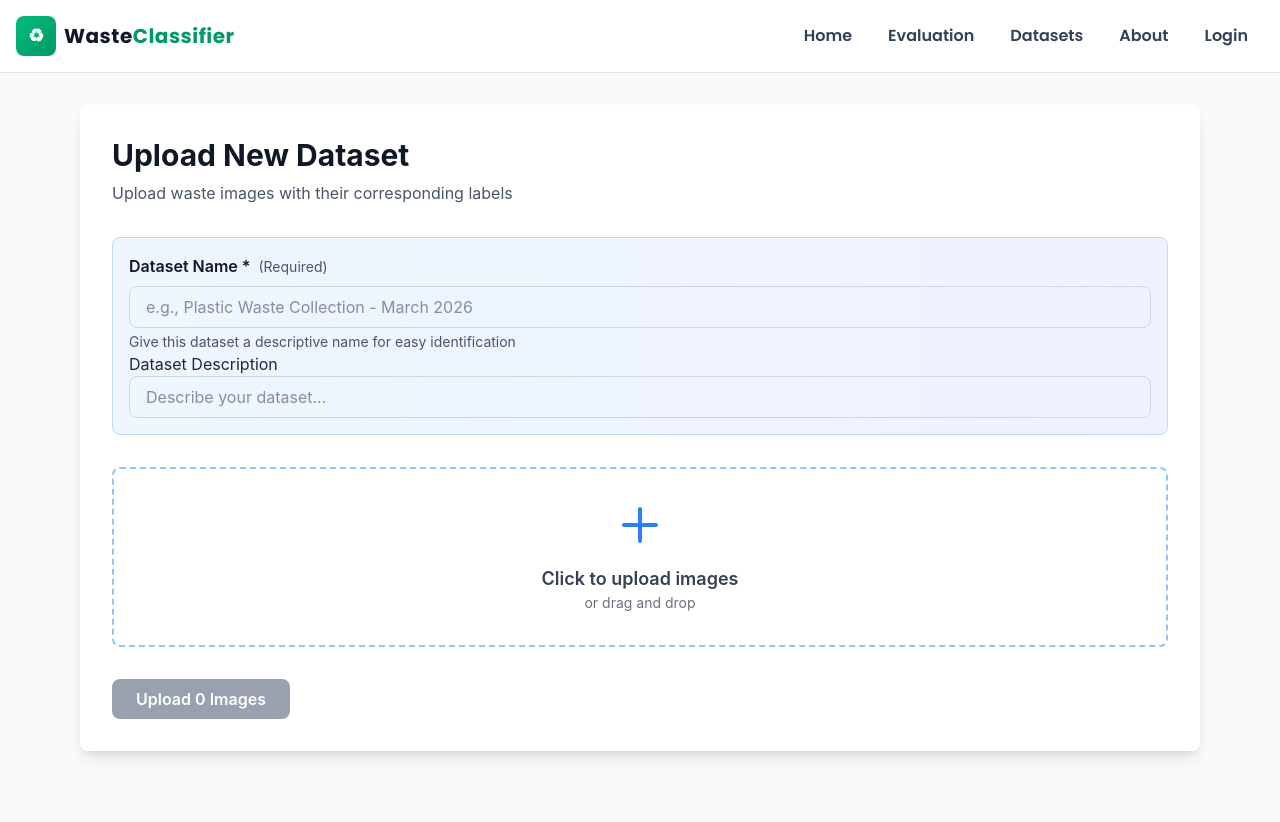
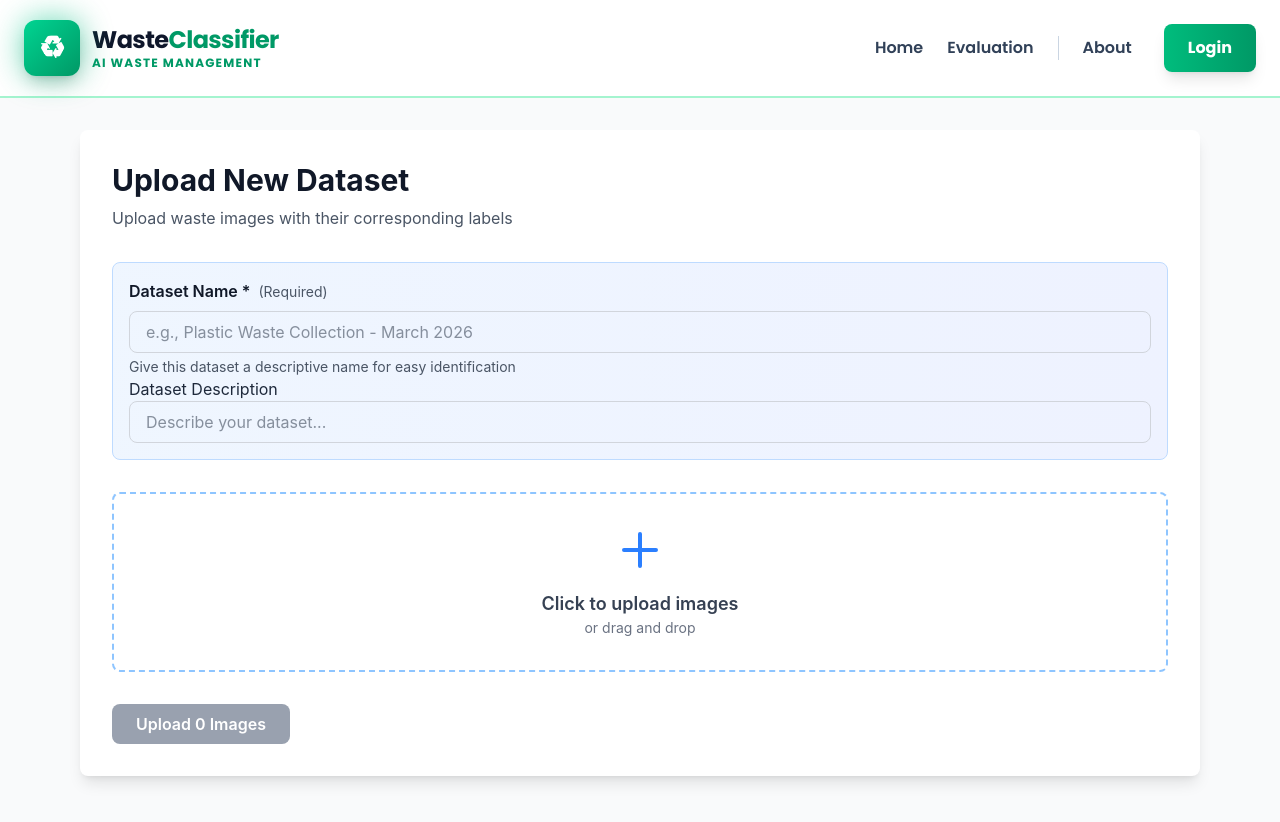
Before and after one commit to pikacoder44/waste-management-classifier, a Next.js app in the folder frontend/: page /admin/upload in a window 1280 px wide. Shown: the top 822 px of the page. Built offline with nearby package versions, Linux system fonts and the light colour scheme.

Commit message:
Refactor Navbar component to enhance layout and add admin navigation links based on user role

```diff
--- a/frontend/app/components/Navbar.tsx
+++ b/frontend/app/components/Navbar.tsx
@@ -2,57 +2,106 @@
 
 import Link from "next/link";
 import { Poppins } from "next/font/google";
-
+import { useAuth } from "../context/AuthContext";
 const poppins = Poppins({
   weight: ["600", "700"],
   subsets: ["latin"],
 });
 
 const Navbar = () => {
+  const { role } = useAuth();
   return (
     <nav
-      className={`bg-white border-b border-slate-200 shadow-sm ${poppins.className}`}
+      className={`bg-white border-b-2 border-emerald-200 shadow-md ${poppins.className}`}
     >
-      <div className="container mx-auto flex items-center justify-between px-4 py-4">
-        <div className="flex items-center gap-2">
-          <div className="w-10 h-10 rounded-lg bg-linear-to-br from-emerald-500 to-emerald-600 flex items-center justify-center">
-            <span className="text-white font-bold text-lg">♻</span>
+      <div className="container mx-auto px-6 py-5">
+        <div className="flex items-center justify-between">
+          {/* Logo & Branding */}
+          <Link href="/" className="flex items-center gap-3 group">
+            <div className="relative">
+              {/* Logo background glow */}
+              <div className="absolute inset-0 bg-linear-to-br from-emerald-400 to-emerald-600 rounded-xl blur-lg opacity-60 group-hover:opacity-100 transition-opacity duration-300"></div>
+              {/* Logo */}
+              <div className="relative w-14 h-14 rounded-xl bg-linear-to-br from-emerald-400 to-emerald-600 flex items-center justify-center shadow-lg group-hover:shadow-emerald-500/50 transition-all duration-300 transform group-hover:scale-110">
+                <span className="text-white font-bold text-3xl">♻</span>
               </div>
-          <span className="text-slate-900 text-xl font-bold tracking-wide">
+            </div>
+            <div className="flex flex-col">
+              <span className="text-slate-900 text-2xl font-bold tracking-tight leading-tight">
                 Waste<span className="text-emerald-600">Classifier</span>
               </span>
+              <span className="text-emerald-600 text-xs font-bold tracking-widest uppercase">
+                AI Waste Management
+              </span>
             </div>
-        <div className="flex items-center gap-1">
+          </Link>
+
+          {/* Navigation Links */}
+          <div className="flex items-center gap-8">
+            {/* Main Navigation */}
+            <div className="flex items-center gap-6">
               <Link
                 href="/"
-            className="text-slate-700 hover:text-emerald-600 hover:bg-emerald-50 px-4 py-2 rounded-lg transition-all font-medium"
+                className="text-slate-700 hover:text-emerald-600 font-semibold text-base transition-colors duration-200 relative group"
               >
                 Home
+                <span className="absolute bottom-0 left-0 w-0 h-0.5 bg-emerald-600 group-hover:w-full transition-all duration-300"></span>
               </Link>
               <Link
                 href="/evaluation"
-            className="text-slate-700 hover:text-emerald-600 hover:bg-emerald-50 px-4 py-2 rounded-lg transition-all font-medium"
+                className="text-slate-700 hover:text-emerald-600 font-semibold text-base transition-colors duration-200 relative group"
               >
                 Evaluation
+                <span className="absolute bottom-0 left-0 w-0 h-0.5 bg-emerald-600 group-hover:w-full transition-all duration-300"></span>
+              </Link>
+
+              {/* Admin Section */}
+              {role === "admin" && (
+                <>
+                  <div className="h-6 w-px bg-slate-300"></div>
+
+                  <Link
+                    href="/admin/dashboard"
+                    className="text-slate-700 hover:text-emerald-600 font-semibold text-base transition-colors duration-200 relative group"
+                  >
+                    Dashboard
+                    <span className="absolute bottom-0 left-0 w-0 h-0.5 bg-emerald-600 group-hover:w-full transition-all duration-300"></span>
                   </Link>
                   <Link
                     href="/admin/datasets"
-            className="text-slate-700 hover:text-emerald-600 hover:bg-emerald-50 px-4 py-2 rounded-lg transition-all font-medium"
+                    className="text-slate-700 hover:text-emerald-600 font-semibold text-base transition-colors duration-200 relative group"
                   >
                     Datasets
+                    <span className="absolute bottom-0 left-0 w-0 h-0.5 bg-emerald-600 group-hover:w-full transition-all duration-300"></span>
                   </Link>
                   <Link
+                    href="/admin/retrain"
+                    className="text-slate-700 hover:text-emerald-600 font-semibold text-base transition-colors duration-200 relative group"
+                  >
+                    Retrain
+                    <span className="absolute bottom-0 left-0 w-0 h-0.5 bg-emerald-600 group-hover:w-full transition-all duration-300"></span>
+                  </Link>
+                </>
+              )}
+
+              <div className="h-6 w-px bg-slate-300"></div>
+              <Link
                 href="/about"
-            className="text-slate-700 hover:text-emerald-600 hover:bg-emerald-50 px-4 py-2 rounded-lg transition-all font-medium"
+                className="text-slate-700 hover:text-emerald-600 font-semibold text-base transition-colors duration-200 relative group"
               >
                 About
+                <span className="absolute bottom-0 left-0 w-0 h-0.5 bg-emerald-600 group-hover:w-full transition-all duration-300"></span>
               </Link>
+            </div>
+
+            {/* Auth Button */}
             <Link
-            href={"/auth/login"}
-            className="text-slate-700 hover:text-emerald-600 hover:bg-emerald-50 px-4 py-2 rounded-lg transition-all font-medium"
+              href="/auth/login"
+              className="bg-linear-to-r from-emerald-500 to-emerald-600 hover:from-emerald-600 hover:to-emerald-700 text-white font-bold py-3 px-6 rounded-lg shadow-lg hover:shadow-emerald-500/50 transition-all duration-300 text-base"
             >
               Login
             </Link>
+          </div>
         </div>
       </div>
     </nav>
```
Lines whose indentation alone changed are shown as unchanged.
